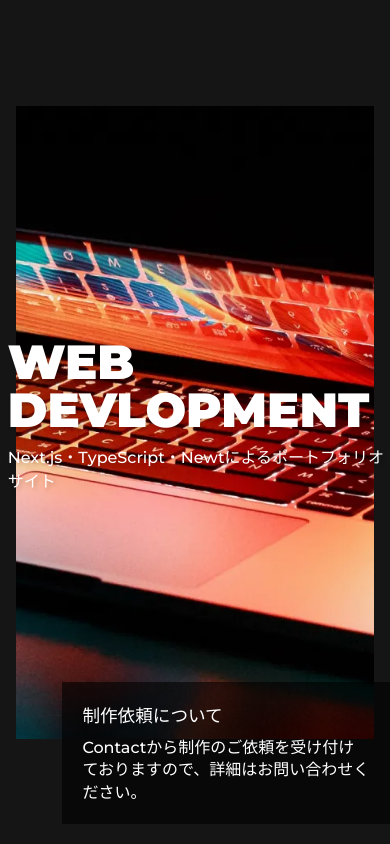
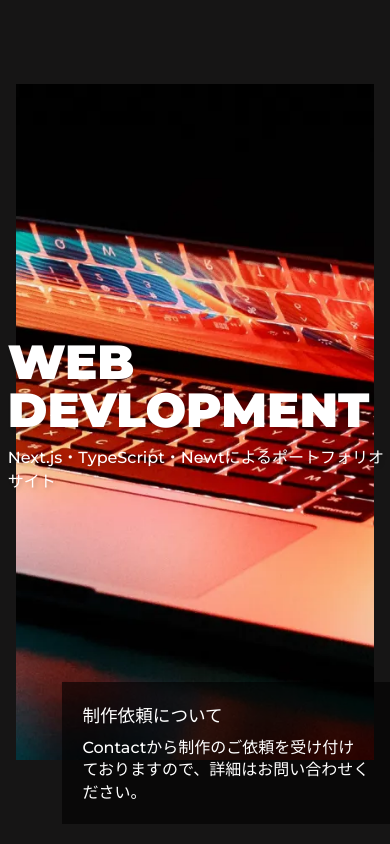
Before and after one commit to shim369/Nextjs-TypeScript-MicroCMS-Site, a Next.js app: page /components/herotop in a window 390 px wide. Built offline with nearby package versions, Linux system fonts and the light colour scheme.

Commit message:
change css

```diff
--- a/styles/scss/_common.scss
+++ b/styles/scss/_common.scss
@@ -171,14 +171,12 @@ header {
 		z-index: 3;
 		width: 80%;
 		max-width: 1400px;
-		height: 500px;
+		height: 80vh;
 		transition: all .5s ease;
 		@media (max-width: 1200px) {
-			height: 75vh;
 			width: 85%;
 		}
 		@media (max-width: 800px) {
-			height: 75vh;
 			width: 92%;
 		}
 		img {
```
Also changed, not shown: styles/css/style.css.
